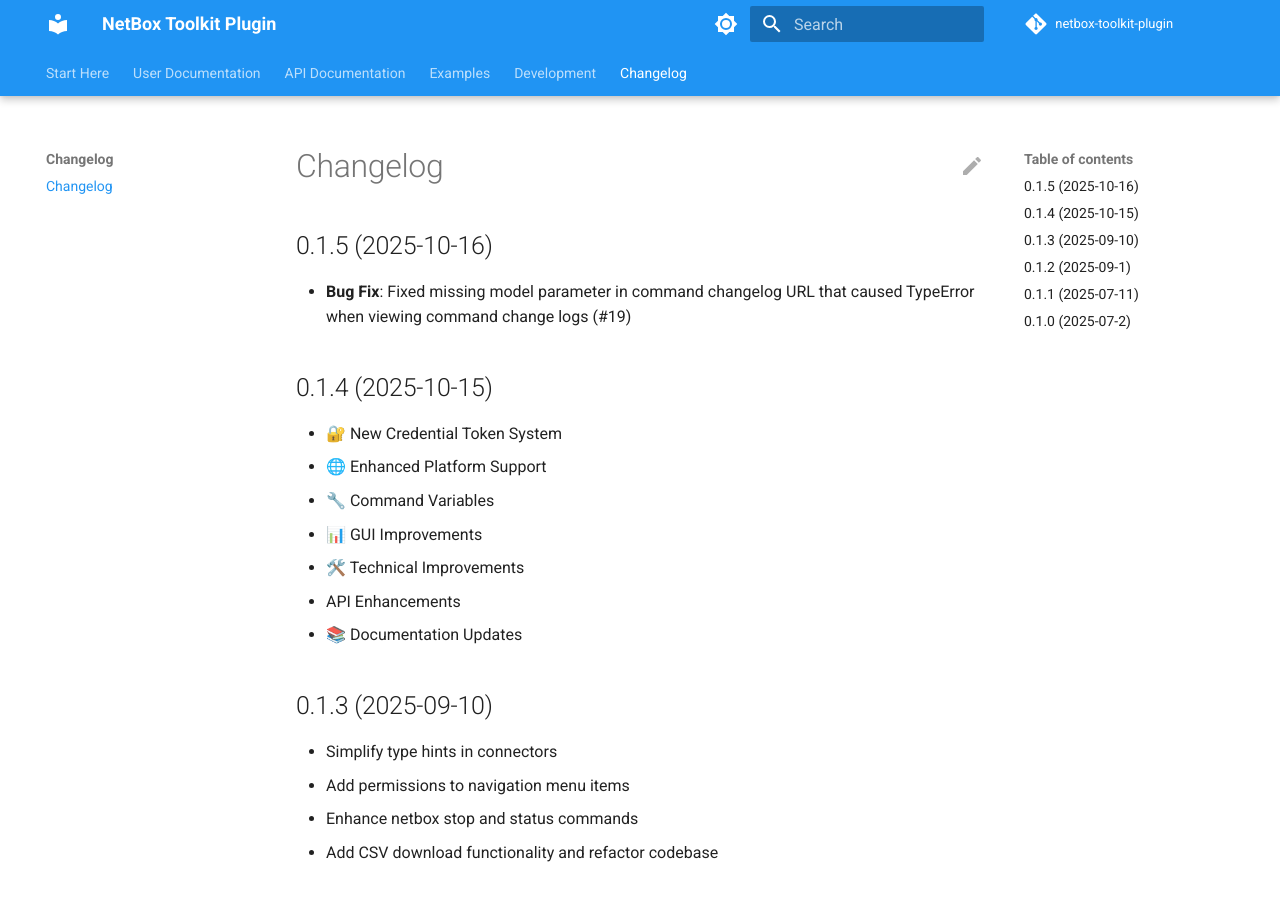
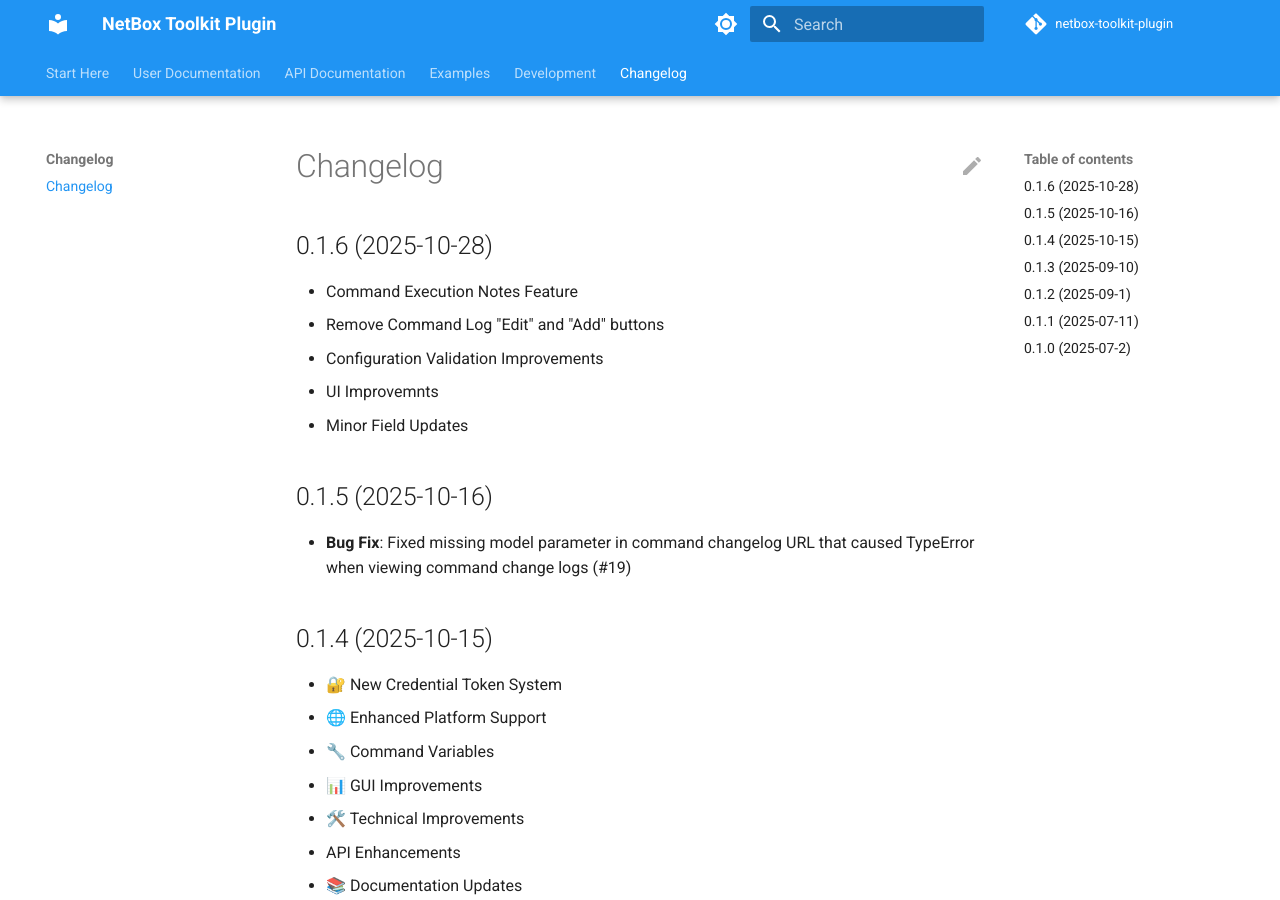
Before and after one commit to bonzo81/netbox-toolkit-plugin, an MkDocs documentation site: the page built from docs/changelog.md, in a window 1280 px wide and 900 px high. Built offline with MkDocs 1.6.1 and Material for MkDocs 9.7.7, drawn with Linux system fonts in a browser that asks for light colours; comment, search, counter and statistics services are not loaded; the version menu is left out.

Commit message:
chore: bump version to 0.1.6
- Update version in __init__.py
- Update version in pyproject.toml
- Add changelog entry for documentation improvements

```diff
--- a/docs/changelog.md
+++ b/docs/changelog.md
@@ -1,4 +1,12 @@
 # Changelog
+
+## 0.1.6 (2025-10-28)
+
+* Command Execution Notes Feature
+* Remove Command Log "Edit" and "Add" buttons
+* Configuration Validation Improvements
+* UI Improvemnts
+* Minor Field Updates
 
 ## 0.1.5 (2025-10-16)
 
--- a/netbox_toolkit_plugin/__init__.py
+++ b/netbox_toolkit_plugin/__init__.py
@@ -3,7 +3,7 @@ from django.core.exceptions import ImproperlyConfigured
 from netbox.plugins import PluginConfig
 
 __author__ = "Andy Norwood"
-__version__ = "0.1.5"
+__version__ = "0.1.6"
 
 
 class ToolkitPluginConfig(PluginConfig):
--- a/pyproject.toml
+++ b/pyproject.toml
@@ -7,7 +7,7 @@ build-backend = "setuptools.build_meta"
 
 [project]
 name = "netbox-toolkit-plugin"
-version = "0.1.5"
+version = "0.1.6"
 authors = [
     {name = "Andy Norwood"},
 ]
```
